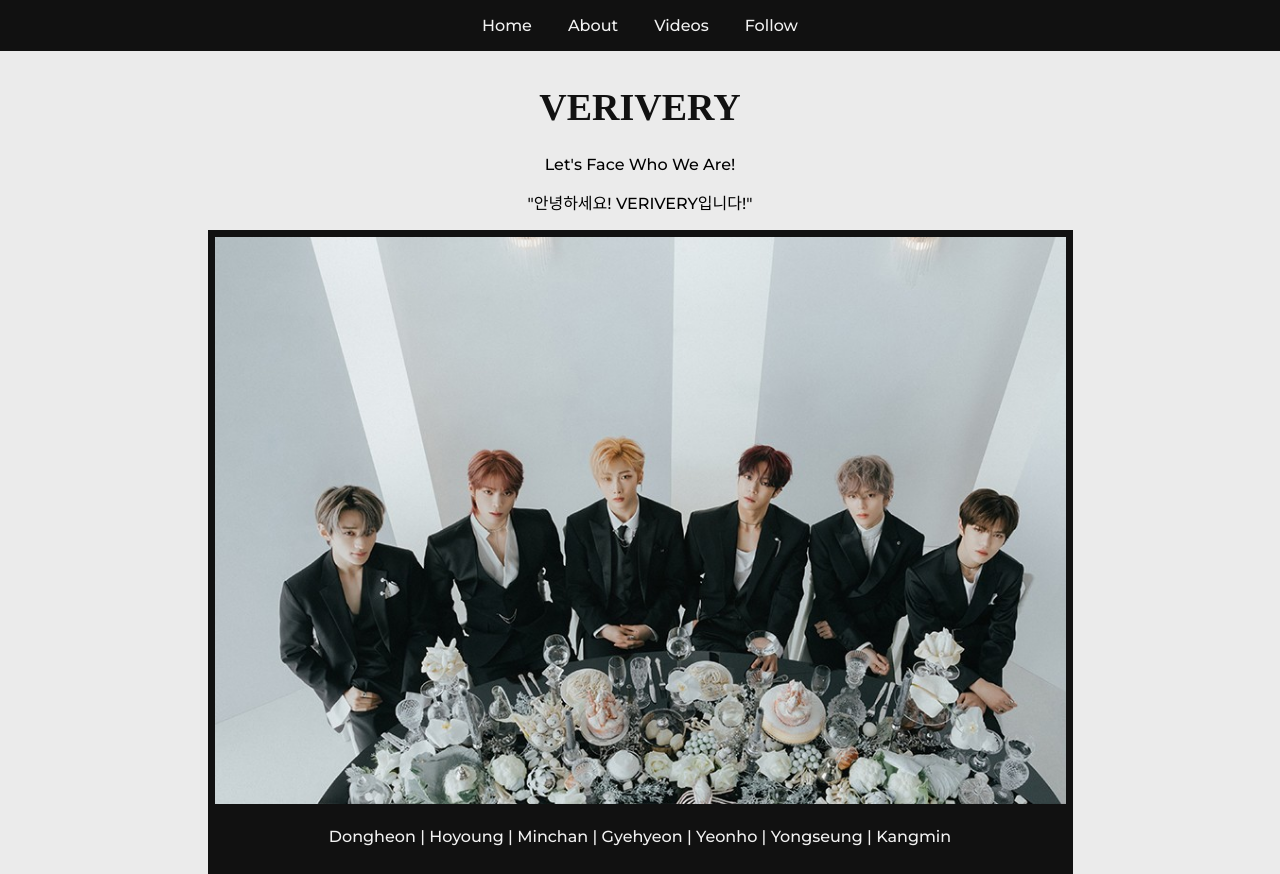
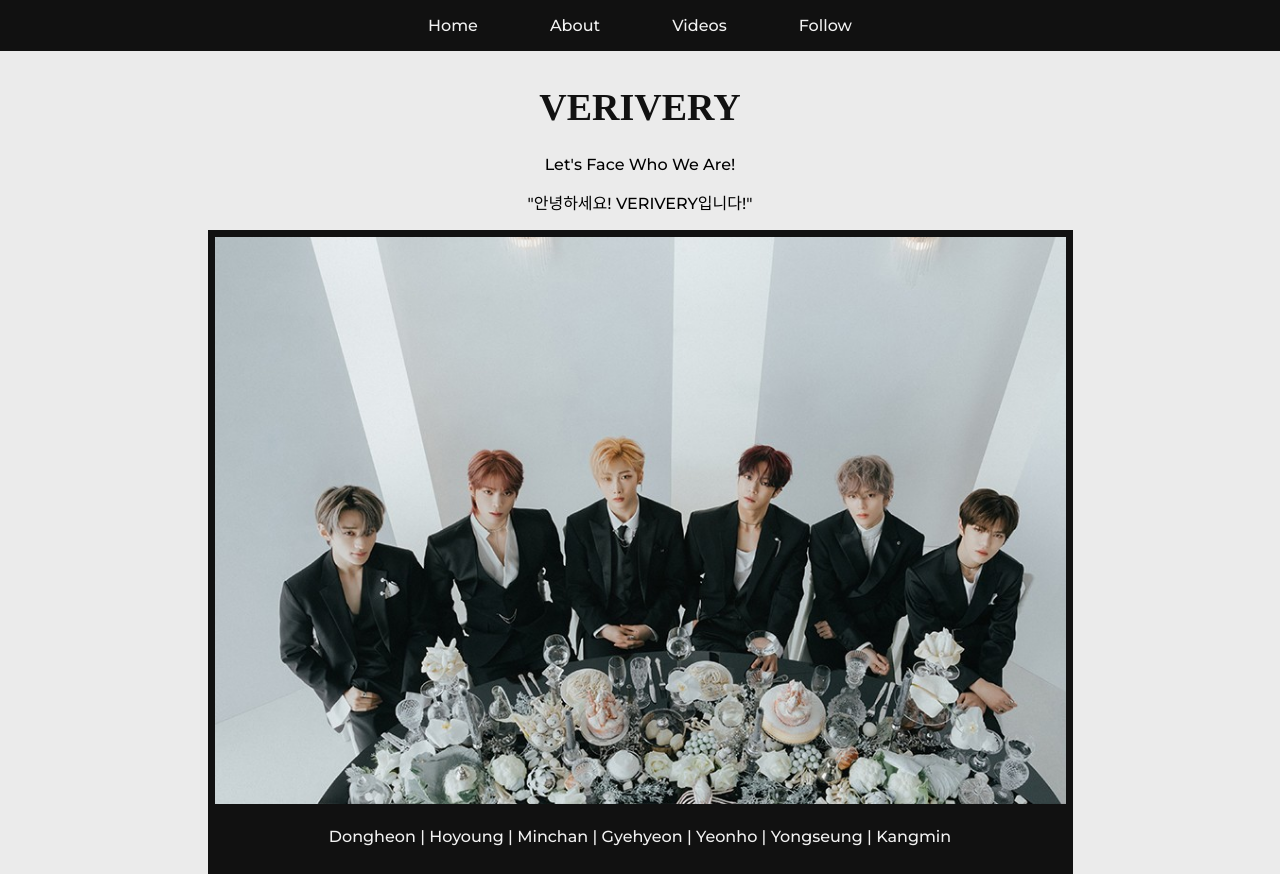
Before and after one commit to fillahalfatih/fcc-tribute-page, a plain HTML site: page index.html in a window 1280 px wide. Shown: the top 874 px of the page. Drawn offline with Linux system fonts and the light colour scheme.

Commit message:
add nav padding on desktop

```diff
--- a/style.css
+++ b/style.css
@@ -177,6 +177,10 @@ iframe {
 /* End Follow */
 
 @media (min-width: 900px) {
+    nav ul li {
+        padding: 0px 36px;
+    }
+
     #img-div {
         max-width: 865px;
         margin: 0px auto;
```
